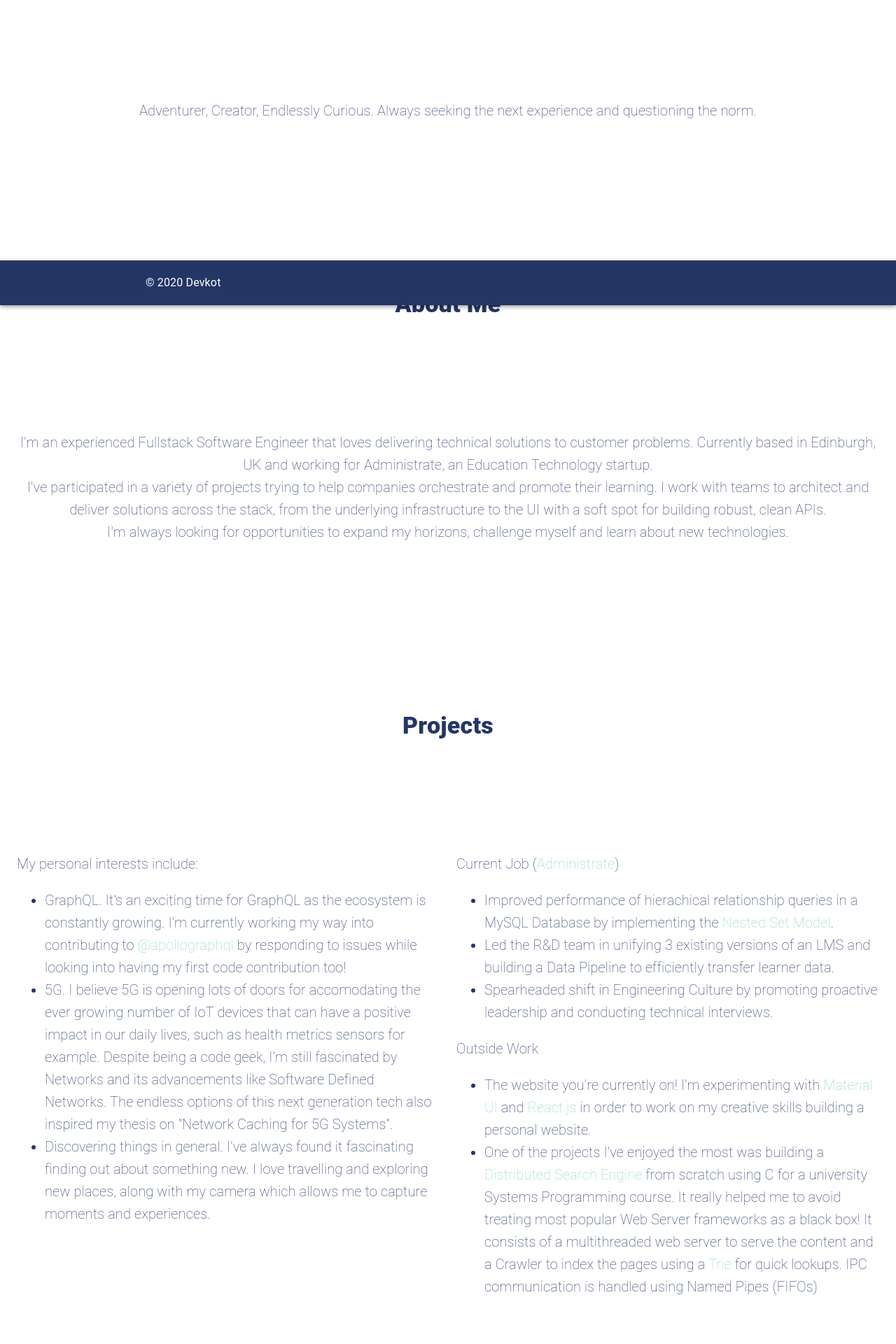
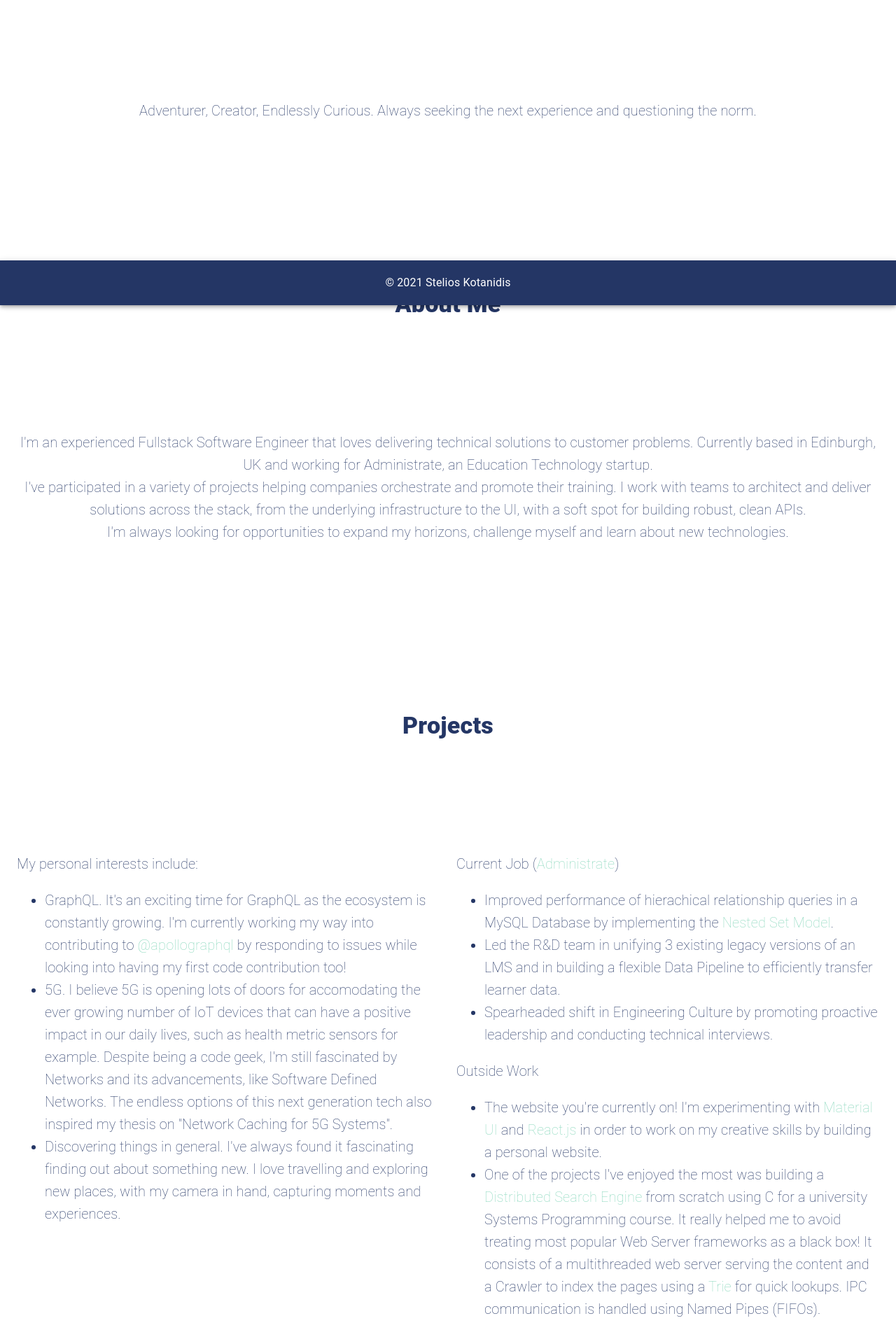
Before and after one commit to devkot/stelioskot.dev, a React (Create React App) app: page / in a window 1280 px wide. Shown: the part 364-2284 px from the top of the page at 70% size. Built offline with nearby package versions, Linux system fonts and the light colour scheme.

Commit message:
Center copyright text for consistency with the rest of the page
* Reword some of the projects content section

```diff
--- a/src/components/About.tsx
+++ b/src/components/About.tsx
@@ -40,10 +40,10 @@ const About: React.FunctionComponent = () => {
             startup.
           </Box>
           <Box>
-            I've participated in a variety of projects trying to help companies
-            orchestrate and promote their learning. I work with teams to
+            I've participated in a variety of projects helping companies
+            orchestrate and promote their training. I work with teams to
             architect and deliver solutions across the stack, from the
-            underlying infrastructure to the UI with a soft spot for building
+            underlying infrastructure to the UI, with a soft spot for building
             robust, clean APIs.
           </Box>
           <Box>
--- a/src/components/Footer.tsx
+++ b/src/components/Footer.tsx
@@ -13,6 +13,9 @@ const useStyles = makeStyles((theme: Theme) => ({
     top: "auto",
     bottom: 0,
   },
+  toolbar: {
+    justifyContent: "center",
+  },
 }));
 
 const Footer = () => {
@@ -21,8 +24,8 @@ const Footer = () => {
   return (
     <AppBar position="fixed" color="primary" className={classes.appBar}>
       <Container maxWidth="md">
-        <Toolbar>
-          <Typography>&copy; 2020 Devkot</Typography>
+        <Toolbar className={classes.toolbar}>
+          <Typography>&copy; 2021 Stelios Kotanidis</Typography>
         </Toolbar>
       </Container>
     </AppBar>
--- a/src/components/Projects.tsx
+++ b/src/components/Projects.tsx
@@ -75,9 +75,9 @@ const Projects: React.FunctionComponent = () => {
                   <Grid item>
                     5G. I believe 5G is opening lots of doors for accomodating
                     the ever growing number of IoT devices that can have a
-                    positive impact in our daily lives, such as health metrics
+                    positive impact in our daily lives, such as health metric
                     sensors for example. Despite being a code geek, I'm still
-                    fascinated by Networks and its advancements like Software
+                    fascinated by Networks and its advancements, like Software
                     Defined Networks. The endless options of this next
                     generation tech also inspired my thesis on "Network Caching
                     for 5G Systems".
@@ -87,8 +87,8 @@ const Projects: React.FunctionComponent = () => {
                   <Grid item>
                     Discovering things in general. I've always found it
                     fascinating finding out about something new. I love
-                    travelling and exploring new places, along with my camera
-                    which allows me to capture moments and experiences.
+                    travelling and exploring new places, with my camera in hand,
+                    capturing moments and experiences.
                   </Grid>
                 </li>
               </ul>
@@ -115,9 +115,9 @@ const Projects: React.FunctionComponent = () => {
                 </li>
                 <li>
                   <Grid item>
-                    Led the R&D team in unifying 3 existing versions of an LMS
-                    and building a Data Pipeline to efficiently transfer learner
-                    data.
+                    Led the R&D team in unifying 3 existing legacy versions of
+                    an LMS and in building a flexible Data Pipeline to
+                    efficiently transfer learner data.
                   </Grid>
                 </li>
                 <li>
@@ -138,8 +138,8 @@ const Projects: React.FunctionComponent = () => {
                         title="Material UI"
                       />{" "}
                       and <LinkTo to="https://reactjs.org/" title="React.js" />{" "}
-                      in order to work on my creative skills building a personal
-                      website.
+                      in order to work on my creative skills by building a
+                      personal website.
                     </Grid>
                   </li>
                   <li>
@@ -152,14 +152,14 @@ const Projects: React.FunctionComponent = () => {
                       from scratch using C for a university Systems Programming
                       course. It really helped me to avoid treating most popular
                       Web Server frameworks as a black box! It consists of a
-                      multithreaded web server to serve the content and a
-                      Crawler to index the pages using a{" "}
+                      multithreaded web server serving the content and a Crawler
+                      to index the pages using a{" "}
                       <LinkTo
                         to="https://en.wikipedia.org/wiki/Trie"
                         title="Trie"
                       />{" "}
                       for quick lookups. IPC communication is handled using
-                      Named Pipes (FIFOs)
+                      Named Pipes (FIFOs).
                     </Grid>
                   </li>
                 </ul>
```
